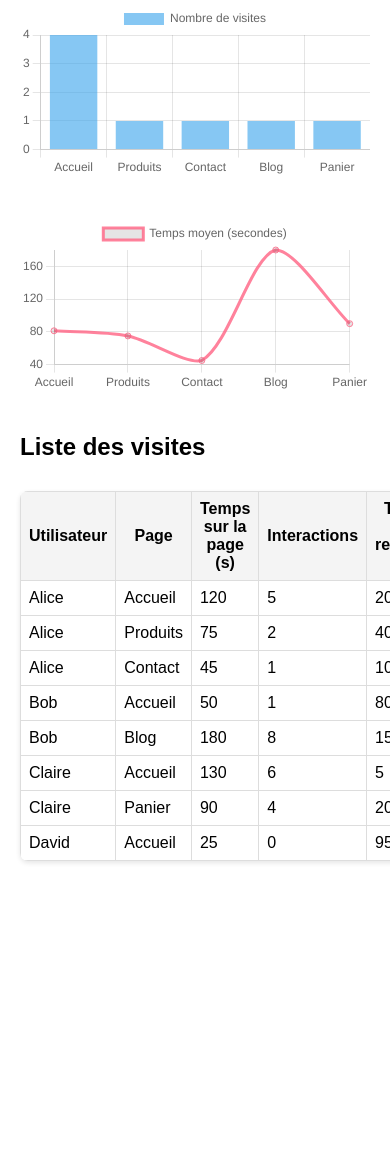
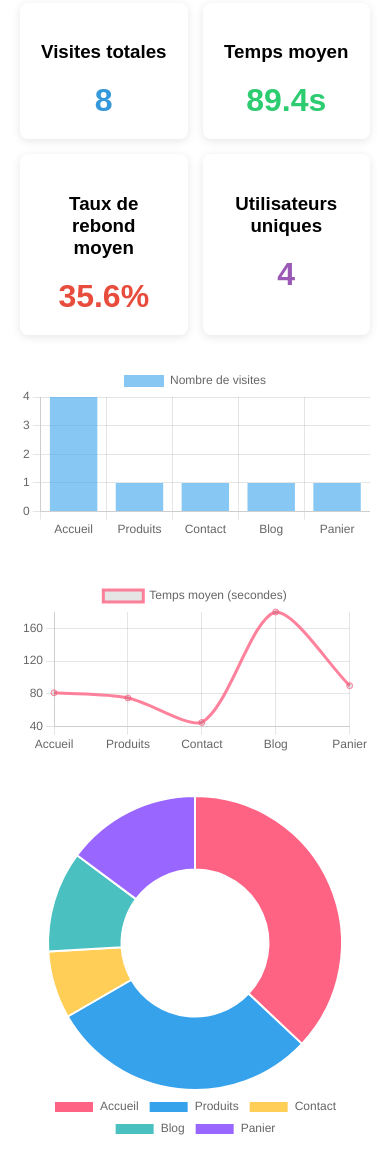
Before and after one commit to medaminehajlaoui/hajlaoui_med_amine_dashboard, a plain HTML site: page commit4.html in a window 390 px wide. Shown: the part 479-1640 px from the top of the page. Before the commit the page ends 1360 px from the top, so only its background shows below. Drawn offline with nearby package versions, Linux system fonts and the light colour scheme.

Commit message:
quatrieme  commit du projet web

```diff
--- a/commit3.html
+++ b/commit4.html
@@ -101,6 +101,39 @@
             background: #2980b9;
         }
 
+        .kpi-container {
+            display: grid;
+            grid-template-columns: repeat(auto-fit, minmax(200px, 1fr));
+            gap: 15px;
+            margin-bottom: 30px;
+        }
+
+        .kpi-card {
+            background: white;
+            padding: 20px;
+            border-radius: 8px;
+            box-shadow: 0 2px 10px rgba(0,0,0,0.1);
+            text-align: center;
+            transition: transform 0.3s, box-shadow 0.3s;
+        }
+
+        .kpi-card:hover {
+            transform: translateY(-5px);
+            box-shadow: 0 5px 20px rgba(0,0,0,0.15);
+        }
+
+        .kpi-value {
+            font-size: 2em;
+            font-weight: bold;
+            color: #2c3e50;
+            margin-top: 10px;
+        }
+
+        .kpi-card:nth-child(1) .kpi-value { color: #3498db; }
+        .kpi-card:nth-child(2) .kpi-value { color: #2ecc71; }
+        .kpi-card:nth-child(3) .kpi-value { color: #e74c3c; }
+        .kpi-card:nth-child(4) .kpi-value { color: #9b59b6; }
+
         @media (max-width: 768px) {
             body {
                 flex-direction: column;
@@ -112,6 +145,9 @@
             .filtres {
                 flex-direction: column;
                 align-items: stretch;
+            }
+            .kpi-container {
+                grid-template-columns: repeat(2, 1fr);
             }
         }
     </style>
@@ -138,12 +174,36 @@
             <button id="appliquerFiltres">Appliquer</button>
         </div>
 
+        <!-- Indicateurs KPI -->
+        <div class="kpi-container">
+            <div class="kpi-card">
+                <h3>Visites totales</h3>
+                <div class="kpi-value" id="totalVisites">0</div>
+            </div>
+            <div class="kpi-card">
+                <h3>Temps moyen</h3>
+                <div class="kpi-value" id="tempsMoyen">0s</div>
+            </div>
+            <div class="kpi-card">
+                <h3>Taux de rebond moyen</h3>
+                <div class="kpi-value" id="rebondMoyen">0%</div>
+            </div>
+            <div class="kpi-card">
+                <h3>Utilisateurs uniques</h3>
+                <div class="kpi-value" id="utilisateursUniques">0</div>
+            </div>
+        </div>
+
         <div class="chart-container">
             <canvas id="pagesChart"></canvas>
         </div>
 
         <div class="chart-container">
             <canvas id="tempsChart"></canvas>
+        </div>
+
+        <div class="chart-container">
+            <canvas id="rebondChart"></canvas>
         </div>
 
         <h2>Liste des visites</h2>
@@ -162,6 +222,6 @@
         </table>
     </main>
 
-    <script src="sc3.js"></script>
+    <script src="sc4.js"></script>
 </body>
 </html>
--- a/sc3.js
+++ b/sc4.js
@@ -49,7 +49,9 @@ function appliquerFiltres() {
 
 function mettreAJourDashboard() {
     remplirTableau();
+    calculerKPIs();
     creerGraphiques();
+    creerGraphiqueRebond();
 }
 
 function remplirTableau() {
@@ -67,6 +69,22 @@ function remplirTableau() {
         `;
         tbody.appendChild(tr);
     });
+}
+
+function calculerKPIs() {
+    const totalVisites = visitesFiltrees.length;
+    const tempsMoyen = totalVisites > 0
+        ? (visitesFiltrees.reduce((sum, v) => sum + v.temps, 0) / totalVisites).toFixed(1)
+        : 0;
+    const rebondMoyen = totalVisites > 0
+        ? (visitesFiltrees.reduce((sum, v) => sum + v.rebond, 0) / totalVisites).toFixed(1)
+        : 0;
+    const utilisateursUniques = new Set(visitesFiltrees.map(v => v.user)).size;
+
+    document.getElementById('totalVisites').textContent = totalVisites;
+    document.getElementById('tempsMoyen').textContent = `${tempsMoyen}s`;
+    document.getElementById('rebondMoyen').textContent = `${rebondMoyen}%`;
+    document.getElementById('utilisateursUniques').textContent = utilisateursUniques;
 }
 
 function creerGraphiques() {
@@ -118,5 +136,44 @@ function creerGraphiques() {
     });
 }
 
+function creerGraphiqueRebond() {
+    const rebondData = {};
+    visitesFiltrees.forEach(v => {
+        rebondData[v.page] = (rebondData[v.page] || 0) + v.rebond;
+    });
+
+    const countData = {};
+    visitesFiltrees.forEach(v => {
+        countData[v.page] = (countData[v.page] || 0) + 1;
+    });
+
+    const rebondMoyenParPage = Object.keys(rebondData).map(page =>
+        (rebondData[page] / countData[page]).toFixed(1)
+    );
+
+    new Chart(document.getElementById("rebondChart"), {
+        type: "doughnut",
+        data: {
+            labels: Object.keys(rebondData),
+            datasets: [{
+                label: "Taux de rebond moyen (%)",
+                data: rebondMoyenParPage,
+                backgroundColor: [
+                    '#FF6384', '#36A2EB', '#FFCE56', '#4BC0C0',
+                    '#9966FF', '#FF9F40', '#FF6384', '#C9CBCF'
+                ]
+            }]
+        },
+        options: {
+            responsive: true,
+            plugins: {
+                legend: {
+                    position: 'bottom'
+                }
+            }
+        }
+    });
+}
+
 // Démarrer l'application
 chargerDonnees();
```
